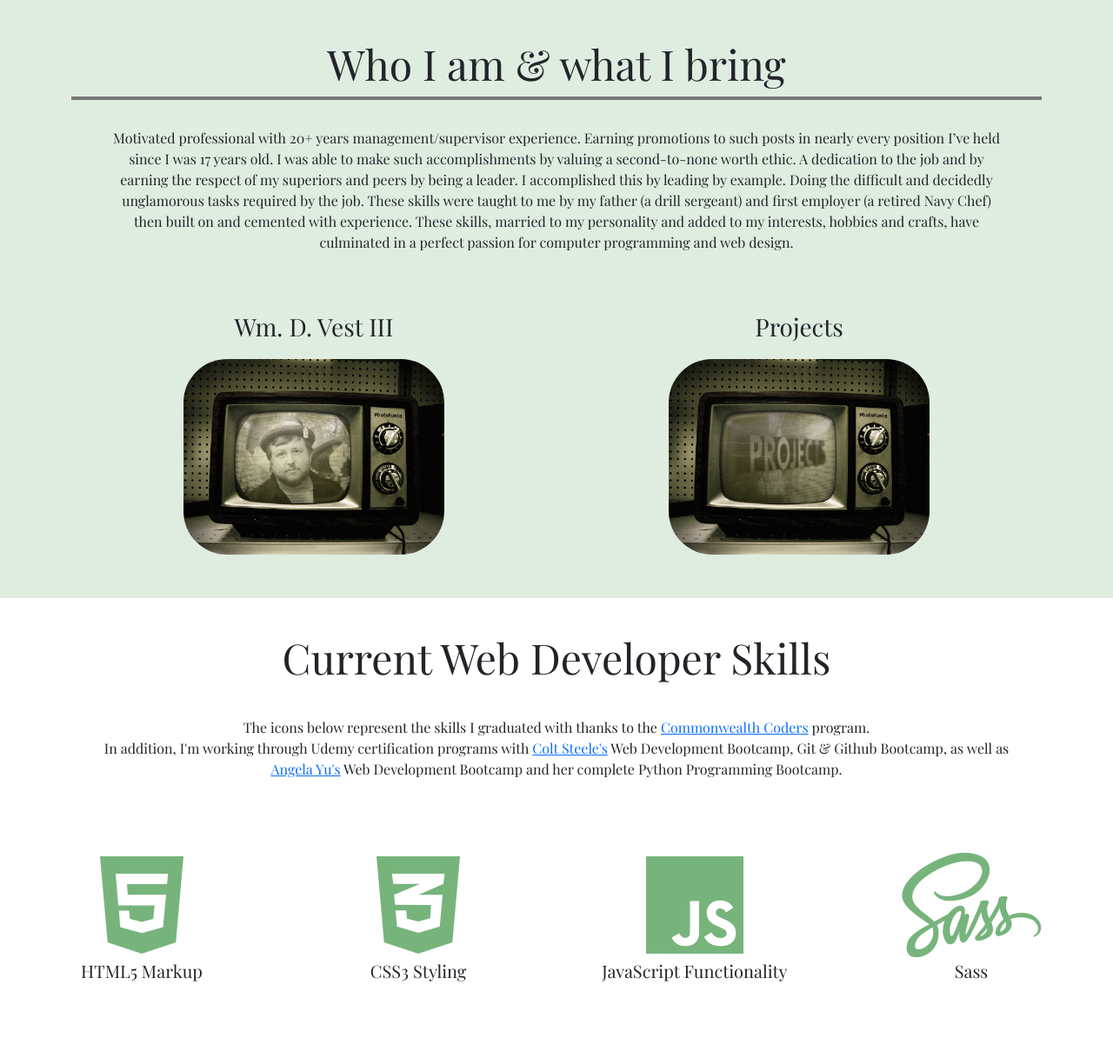
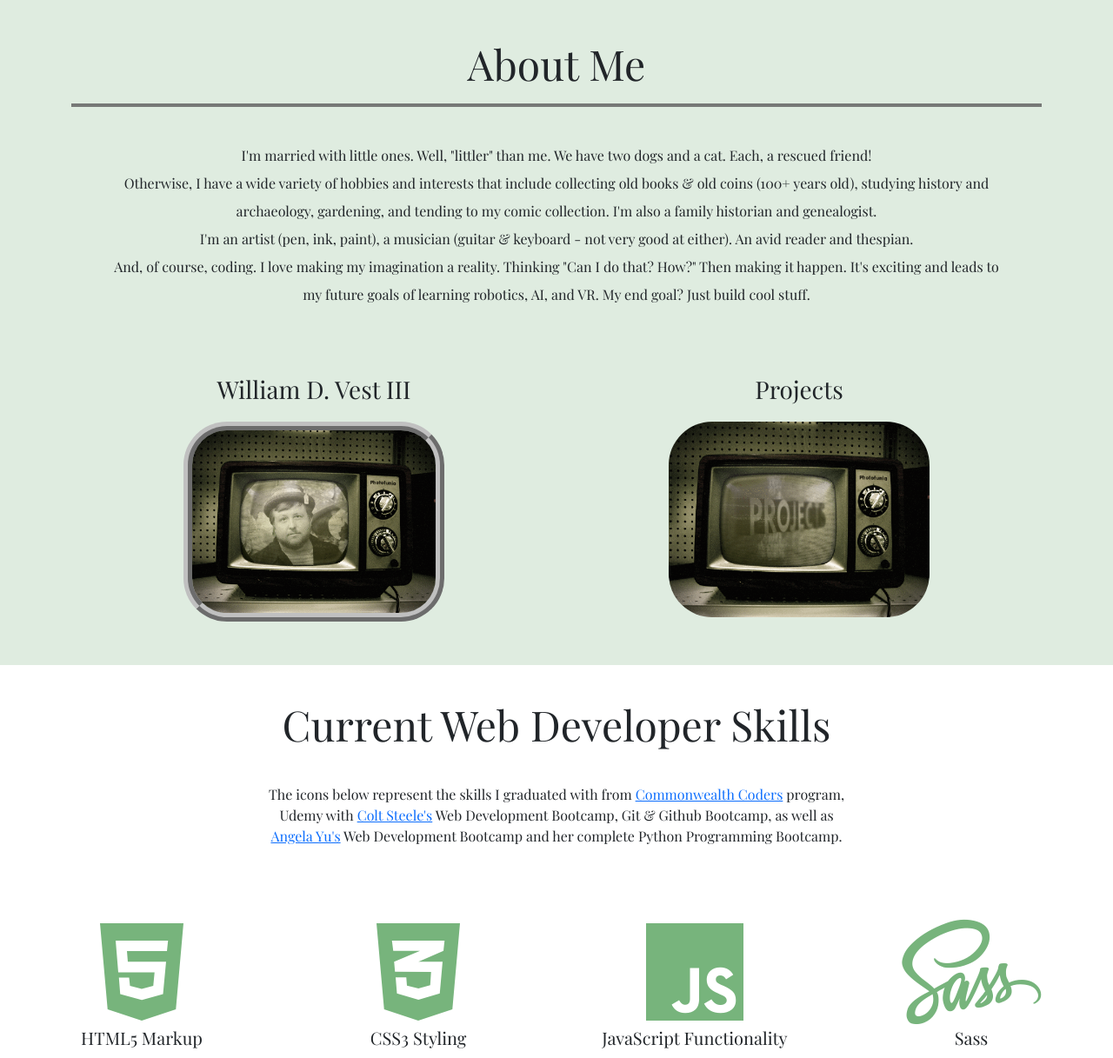
Before and after one commit to AD-6Skyraider/AD-6Skyraider.github.io, a plain HTML site: page index.html in a window 1280 px wide. Shown: the part 860-2077 px from the top of the page at 87% size. Drawn offline with nearby package versions, Linux system fonts and the light colour scheme; a web font is replaced by a local one.

```diff
--- a/index.html
+++ b/index.html
@@ -74,18 +74,19 @@
 
     <section id="about">
         <div class="container">
-            <h1 id="who" class="display-5 border-bottom pb-2" >Who I am & what I bring</h1>
+            <h1 id="who" class="display-5 border-bottom pb-3" >About Me</h1>
 
-             <p id="bio" class="lead fs-6 mt-3 mx-4 p-3 " >
-                Motivated professional with 20+ years management/supervisor experience. Earning promotions to such posts in nearly every position I’ve held since I was 17 years old.
-                I was able to make such accomplishments by valuing a second-to-none worth ethic. A dedication to the job and by earning the respect of my superiors and peers by being a leader. I accomplished this by leading by example. Doing the difficult and decidedly unglamorous tasks required by the job. These skills were taught to me by my father (a drill sergeant) and first employer (a retired Navy Chef) then built on and cemented with experience. These skills, married to my personality and added to my interests, hobbies and crafts, have culminated in a perfect passion for computer programming and web design.
+             <p id="bio" class="lead fs-6 mt-3 mx-4 p-4 lh-lg" >
+              I'm married with little ones. Well, "littler" than me. We have two dogs and a cat. Each, a rescued friend! <br> Otherwise, I have a wide variety of hobbies and interests that include collecting old books & old coins (100+ years old), studying history and archaeology, gardening, and tending to my comic collection. I'm also a family historian and genealogist. <br>
+              I'm an artist (pen, ink, paint), a musician (guitar & keyboard - not very good at either). An avid reader and thespian. <br>
+              And, of course, coding. I love making my imagination a reality. Thinking "Can I do that? How?" Then making it happen. It's exciting and leads to my future goals of learning robotics, AI, and VR. My end goal? Just build cool stuff.
 
               </p>
 
         <!-- MY PICTURE AND PROJECTS -->
             <div id="pictures" class="d-flex justify-content-center  justify-content-lg-around mt-5">
                 <div>
-                    <p id="vestpic" class="lead fs-3">Wm. D. Vest III</p>
+                    <p id="vestpic" class="lead fs-3">William D. Vest III</p>
                     <img id="img2"src="images/AnimatedMeTV.gif" width="300" alt="Picture of William D. Vest">
                 </div>
 
@@ -104,8 +105,8 @@
         <h1 id="currentSkills" class="display-5 text-center mt-3 mb-0 p-4" >Current Web Developer Skills</h1>
 
         <p class="lead text-center fs-6 p-3 mt-0 mx-2 ">
-          The icons below represent the skills I graduated with thanks to the <a href="https://southcentralworkforce.com/index.php/commonwealth-coders/">Commonwealth Coders</a> program. <br>
-          In addition, I'm working through Udemy certification programs with <a href="https://www.linkedin.com/in/coltsteele/">Colt Steele's</a>  Web Development Bootcamp, Git & Github Bootcamp, as well as <br> <a href="https://www.linkedin.com/in/angela-yu-963a584b/?originalSubdomain=uk">Angela Yu's</a>  Web Development Bootcamp and her complete Python Programming Bootcamp.
+          The icons below represent the skills I graduated with from <a href="https://southcentralworkforce.com/index.php/commonwealth-coders/">Commonwealth Coders</a> program, <br>
+          Udemy with <a href="https://www.linkedin.com/in/coltsteele/">Colt Steele's</a>  Web Development Bootcamp, Git & Github Bootcamp, as well as <br> <a href="https://www.linkedin.com/in/angela-yu-963a584b/?originalSubdomain=uk">Angela Yu's</a>  Web Development Bootcamp and her complete Python Programming Bootcamp.
 
           </p>
     </section>
@@ -203,8 +204,7 @@
     <div class="row">
       <div class="col-sm-12 col-md-6">
         <h6>About</h6>
-        <p class="text-justify">Above everything else that I have done or will do during my lifetime, the one thing that is of paramount importance to me is my wife, Samantha. A Latina and New Yorker of which both she is incredibly proud of. She makes me proud, she makes me smile, and she makes me happy in life. <br> I have a wide variety of hobbies and interests.
-          I collect old books (100+ years old), old coins, enjoy history and archaeology, family history and genealogy and Louis L'Amour novels. I'm an artist (pen, ink, paint), a musician (guitar & keyboard). A gardner, avid reader, and thespian. I enjoy technology, specifically the future tech and what <em>could</em> be. <br> One aspect of web development that makes me excited is with an imagination, almost anything is possible. My future goals include learning robotics, AI, VR and app development.</p>
+        <p class="text-justify">XXXXXXXXXXXXXXXXXXXX</p>
       </div>
 
       <div id="contact" class="col-xs-6 col-md-3">
--- a/style.css
+++ b/style.css
@@ -294,6 +294,9 @@
 
 #img2 {
   border-radius: 50px;
+  border-style: ridge;
+  border-width: 10px;
+  border-color: #c0c0c0;
 }
 
 .border-bottom {
```
Also changed, not shown: KeyWestAdventure.html (+9 -3 lines).
